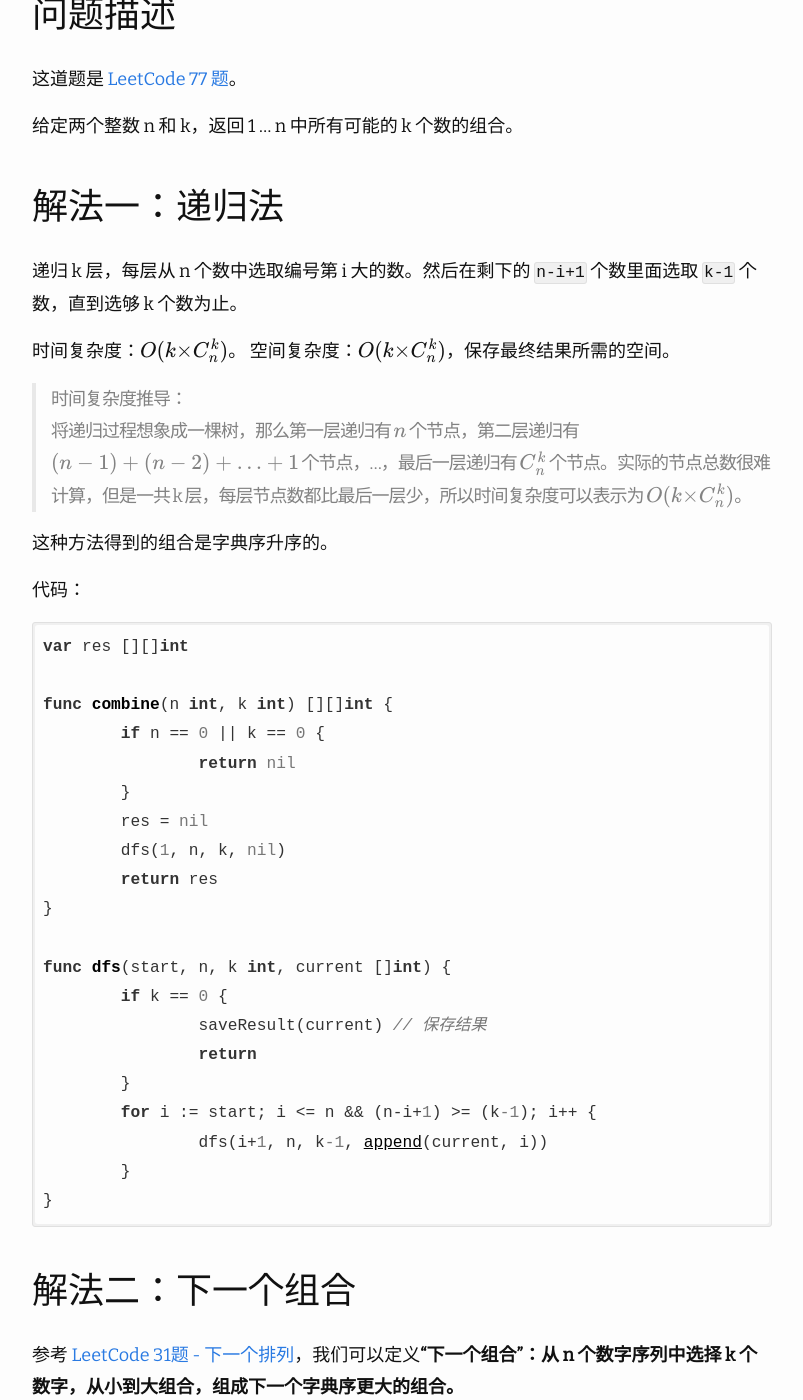
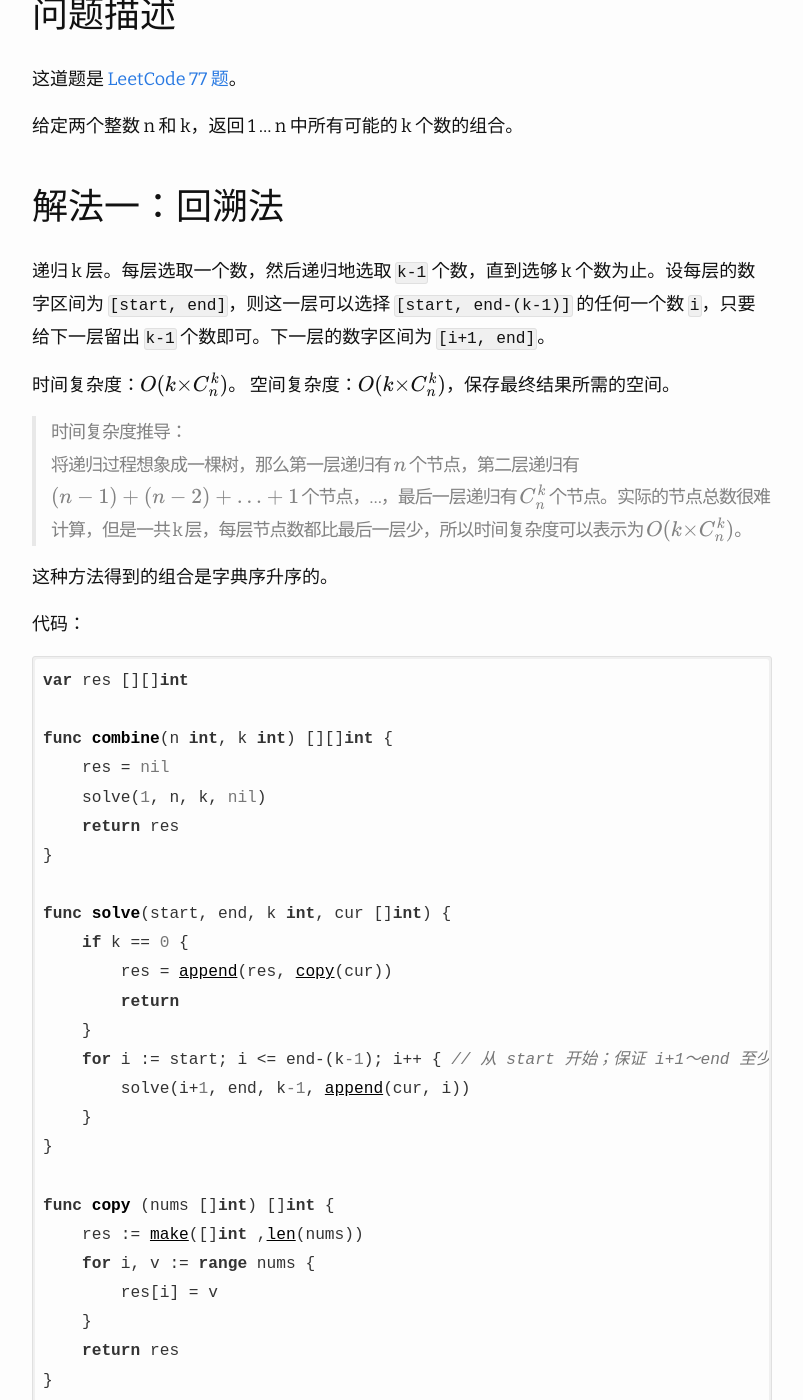
Before and after one commit to imageslr/blog, a Jekyll site: the page built from _posts/2020-01-29-leetcode-77.md, in a window 1280 px wide and 1400 px high, scrolled down 694 px. Shown: the whole window, without its empty margins (238-1041 px from the left). Built offline with Jekyll 4.4.1, drawn with Linux system fonts in a browser that asks for light colours; nearby versions of some CDN libraries; formulas are drawn with MathJax 3; comment, search, counter and statistics services are not loaded; some of the changed text lies outside the part shown.

Commit message:
update post

````diff
--- a/_posts/2020-01-29-leetcode-77.md
+++ b/_posts/2020-01-29-leetcode-77.md
@@ -9,8 +9,8 @@ date: 2020/1/30 10:00
 
 给定两个整数 n 和 k，返回 1 ... n 中所有可能的 k 个数的组合。
 
-## 解法一：递归法
-递归 k 层，每层从 n 个数中选取编号第 i 大的数。然后在剩下的 `n-i+1` 个数里面选取 `k-1` 个数，直到选够 k 个数为止。
+## 解法一：回溯法
+递归 k 层。每层选取一个数，然后递归地选取 `k-1` 个数，直到选够 k 个数为止。设每层的数字区间为 `[start, end]`，则这一层可以选择 `[start, end-(k-1)]` 的任何一个数 `i`，只要给下一层留出 `k-1` 个数即可。下一层的数字区间为 `[i+1, end]`。
 
 时间复杂度：$O(k×C_n^k)$。
 空间复杂度：$O(k×C^k_n)$，保存最终结果所需的空间。
@@ -24,24 +24,46 @@ date: 2020/1/30 10:00
 var res [][]int
 
 func combine(n int, k int) [][]int {
-	if n == 0 || k == 0 {
-		return nil
-	}
-	res = nil
-	dfs(1, n, k, nil)
-	return res
+    res = nil
+    solve(1, n, k, nil)
+    return res
 }
 
-func dfs(start, n, k int, current []int) {
-	if k == 0 {
-		saveResult(current) // 保存结果
-		return
-	}
-	for i := start; i <= n && (n-i+1) >= (k-1); i++ {
-		dfs(i+1, n, k-1, append(current, i))
-	}
+func solve(start, end, k int, cur []int) {
+    if k == 0 {
+        res = append(res, copy(cur))
+        return
+    }
+    for i := start; i <= end-(k-1); i++ { // 从 start 开始；保证 i+1～end 至少有 k-1 个数
+        solve(i+1, end, k-1, append(cur, i))
+    }
+}
+
+func copy (nums []int) []int {
+    res := make([]int ,len(nums))
+    for i, v := range nums {
+        res[i] = v
+    }
+    return res
 }
 ```
+
+<details markdown="1">
+<summary>回溯法基本框架</summary>
+```go
+func solve(start, end, k, cur) {
+    // 遍历当前层的所有选择
+    for i := all_choice {
+        // 选择 i
+        cur = append(cur, i)
+        // 进入下一层 solve
+        solve(i+1, end, k-1, cur)
+        // 取消选择 i，回溯
+        cur = cur[:len(cur)-1]
+    }
+}
+```
+</details>
 
 ## 解法二：下一个组合
 参考 [LeetCode 31题 - 下一个排列](https://leetcode-cn.com/problems/next-permutation/)，我们可以定义**“下一个组合”：从 n 个数字序列中选择 k 个数字，从小到大组合，组成下一个字典序更大的组合。**
@@ -63,14 +85,15 @@ func dfs(start, n, k int, current []int) {
 
 如何得到这样的组合顺序？我们可以采用和[求“下一个排列”]({% post_url 2020-01-27-leetcode-36%}#算法推导)类似的思路：
 1. 我们希望下一个数比当前数大，因此需要**从未选择的数字中，用一个更大的数字替换已选择的数字**。在上面的例子中，`1 2 3` → `1 2 4` 是用 `4` 替换 `3`，`1 2 4` → `1 2 5` 是用 `5` 替换 `4`...
+    1. 肯定是「未选择的」数字，这样才能得到一个不同的组合
 2. 我们还希望下一个数增加的幅度尽可能的小，因此：
     1. 在未选择的数字中，**使用尽可能小的数字 $b$ 替换已选择数字的尽可能低位的数字 $a$**，满足 $b > a$
-    3. **将 $b$ 后面的所有数字依次替换为比 $b$ 大的数**。比如 `1 4 5` 的下一个组合是 `2 3 4`，相当于先用 `2` 替换 `1` 得到 `2 4 5`，再用比 `2` 大的 `3 4` 替换 `4 5` 得到 `2 3 4`
+    2. **将 $b$ 后面的所有数字依次替换为比 $b$ 大的数**。比如 `1 4 5` 的下一个组合是 `2 3 4`，相当于先用 `2` 替换 `1` 得到 `2 4 5`，再用比 `2` 大的 `3 4` 替换 `4 5` 得到 `2 3 4`
 
 算法过程：
 1. 开一个数组，其下标表示第 1 到 n 个数，数组元素的值为 1 表示其代表的数被选中，为 0 则没选中
 2. 初始化，将数组前 n 个元素置 1，表示第一个组合为前 n 个数。`1 1 1 0 0`
-3. 然后**从右到左**扫描数组，找到第一个连续的 `1 0`，将其交换为 `0 1`
+3. 然后**从右到左**扫描数组，找到第一个连续的 `1 0`，将其交换为 `0 1`。这表示用一个更大的数替换掉和它相邻的比它小的数
 4. 将上一步 `0 1` **右边**的所有的“1”都移动到 `0 1` **右侧区间的最左端**。比如 `1 1 0 0 1`，经过步骤 3 变为 `1 0 1 0 1`，经过步骤 4 变为 `1 0 1 1 0`，表示 `1 2 5` 的下一个组合是 `1 3 4`
 5. 当 n 个“1”全部移动到最右端时，就得到了最后一个组合。`0 0 1 1 1`
 
@@ -302,22 +323,21 @@ func dfs(n, k int, nums []int) {
 ## 解法六：动态规划法
 解法五使用递归找到所有的解，递归的时候是从大到小，不断**分解**的过程，那我们只需将这个过程反过来，从小到大，不断**合并**，就能得到动态规划的解法。
 
-根据 $C^k_n =C_{n-1}^{k-1}+C_{n-1}^{k}$，**从 n 个元素中选择 k 个元素的所有结果，相当于从 n-1 个元素中选出 k-1 个元素的所有结果<u>分别再加上第 n 个元素</u>，加上从 n-1 个元素中选出 m 个元素的所有结果**。
+根据 $C^k_n =C_{n-1}^{k-1}+C_{n-1}^{k}$，**从 n 个元素中选择 k 个元素的所有结果，相当于「从 n-1 个元素中选出 k-1 个元素的所有结果<u>分别再加上第 n 个元素</u>」+「从 n-1 个元素中选出 m 个元素的所有结果」**。
 
 如下图所示，求 $C_5^3$ 需要知道 $C_4^3$ 与 $C_4^2$ 的值，求 $C_4^3$ 需要知道 $C_3^3$ 与 $C_3^2$ 的值... 即**每个位置的值，是其正上方与左上方两个位置的值的并集，左上方位置的每个结果需要先加上第 n 个元素**。
 
 ![-w262](/media/15803824687339.jpg)
 
-**特殊情况：**如果左上方不存在值，那么使用当前元素作为一个单独的结果，与正上方的所有结果合并。见代码。
+**定义状态 `P[i,j]` 表示从前 i 个元素中选择 j 个元素的结果集**。i 从 1~n，j 从 1~k 遍历，更新每个位置的值即可。由于更新每一行的时候只需要知道前一行的值，所以可以只申请一个一维数组，**j 从 k~1 反向遍历**，这是动态规划常见的优化空间复杂度的方法，数组大小从 $O(n×k)$ 降为 $O(k)$。
 
-**定义状态 `P[i,j]` 表示从前 i 个元素中选择 j 个元素的结果集**。i 从 1~n，j 从 1~k 遍历，更新每个位置的值即可。由于更新每一行的时候只需要知道前一行的值，所以可以只申请一个一维数组，**j 从 k~1 反向遍历**，这是动态规划常见的优化空间复杂度的方法，数组大小从 $O(n×k)$ 降为 $O(k)$。
+**边界情况：**j==1，即 i 个元素中选 1 个。`C(i,1)=C(i-1,1)+C(i-1,0)`，`C(i-1,0)` 的解相当于是一个空集。因此可以将 `P[0]` 初始化为**只包含一个空数组**，表示 `C(i,0)=1`。这样可以统一处理每个 `j` 的情况。
 
 这种方法得到的组合是字典序升序的。
 
 时间复杂度：$O(n×k)$。
 空间复杂度：$O(k×C_n^k)$，保存最终结果所需的空间。
 
-代码：
 ```go
 func combine(n int, k int) [][]int {
 	if n == 0 || k == 0 {
@@ -325,17 +345,13 @@ func combine(n int, k int) [][]int {
 	}
 	type Results = [][]int
 	P := make([]Results, k+1)
+	P[0] = Results{[]int{}} // 初始化 P[0]，包含一个空集
 	for i := 1; i <= n; i++ {
-		for j := k; j >= 1; j-- {
-			if j > 1 {
-				for _, v := range P[j-1] { // 遍历左上方每个结果
-					item := make([]int, len(v)) // 这里需要复制一下，否则切片可能被修改
-					copy(item, v)
-					item = append(item, i)    // 左上方每个结果先新增当前元素
-					P[j] = append(P[j], item) // 合并上方和左上方的结果
-				}
-			} else { // 没有左上方，只有上方
-				P[j] = append(P[j], []int{i})
+		for j := k; j >= 1; j-- { // 一个隐含条件是 i >= j。如果 i < j，这个 for 循环不会执行，P[j-1] 是空集
+			for _, v := range P[j-1] { // 遍历左上方每个结果，P[j-1] 相当于 C(i-1, j-1)
+				item := copy(v) // 这里需要复制一下，否则切片可能被修改
+				item = append(item, i)    // 左上方每个结果先新增当前元素
+				P[j] = append(P[j], item) // 然后合并左上方和上方的结果，P[j] 相当于 C(i-1, j)
 			}
 		}
 	}
````
Also changed, not shown: other parts of _posts/2020-01-29-leetcode-77.md (+1 -3 lines), _posts/2020-01-28-51-n-queen.md (+39 -0 lines).
